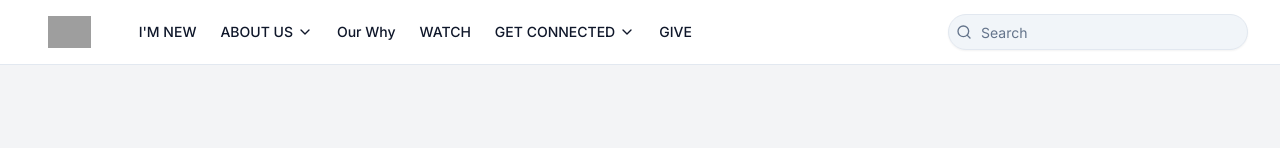
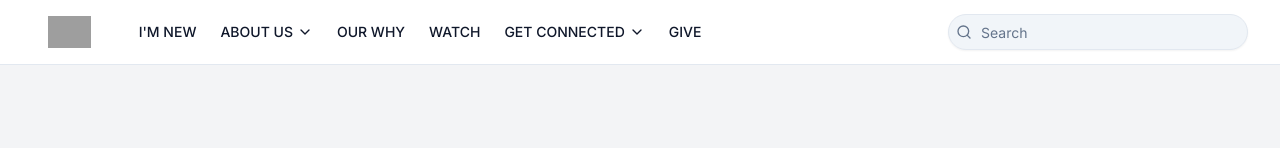
Before and after one commit to bcardea/church_site, a Next.js app: page /about in a window 1280 px wide. Shown: the top 148 px of the page. Built offline with nearby package versions, Linux system fonts and the light colour scheme; grey boxes are pictures that could not be loaded.

Commit message:
feat: Update main navigation links and styling

```diff
--- a/src/components/header/main-nav.tsx
+++ b/src/components/header/main-nav.tsx
@@ -110,12 +110,14 @@ export function MainNav({
           href="/our-why"
           className="text-sm font-medium transition-colors hover:text-primary"
         >
-          Our Why
+          OUR WHY
         </Link>
 
         <Link
-          href="/watch"
+          href="https://www.youtube.com/@Lifepoint_HamptonRoads"
           className="text-sm font-medium transition-colors hover:text-primary"
+          target="_blank"
+          rel="noopener noreferrer"
         >
           WATCH
         </Link>
```
